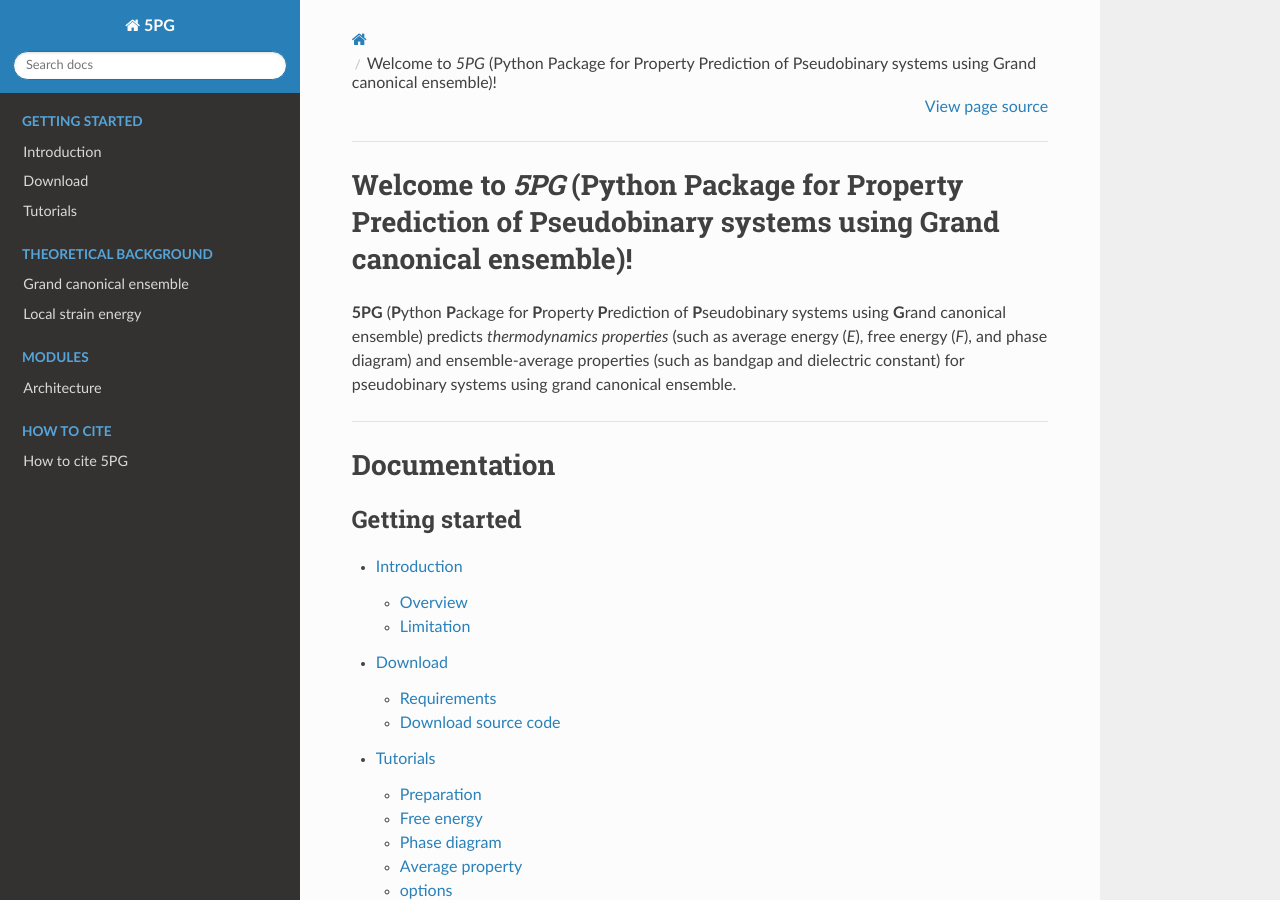
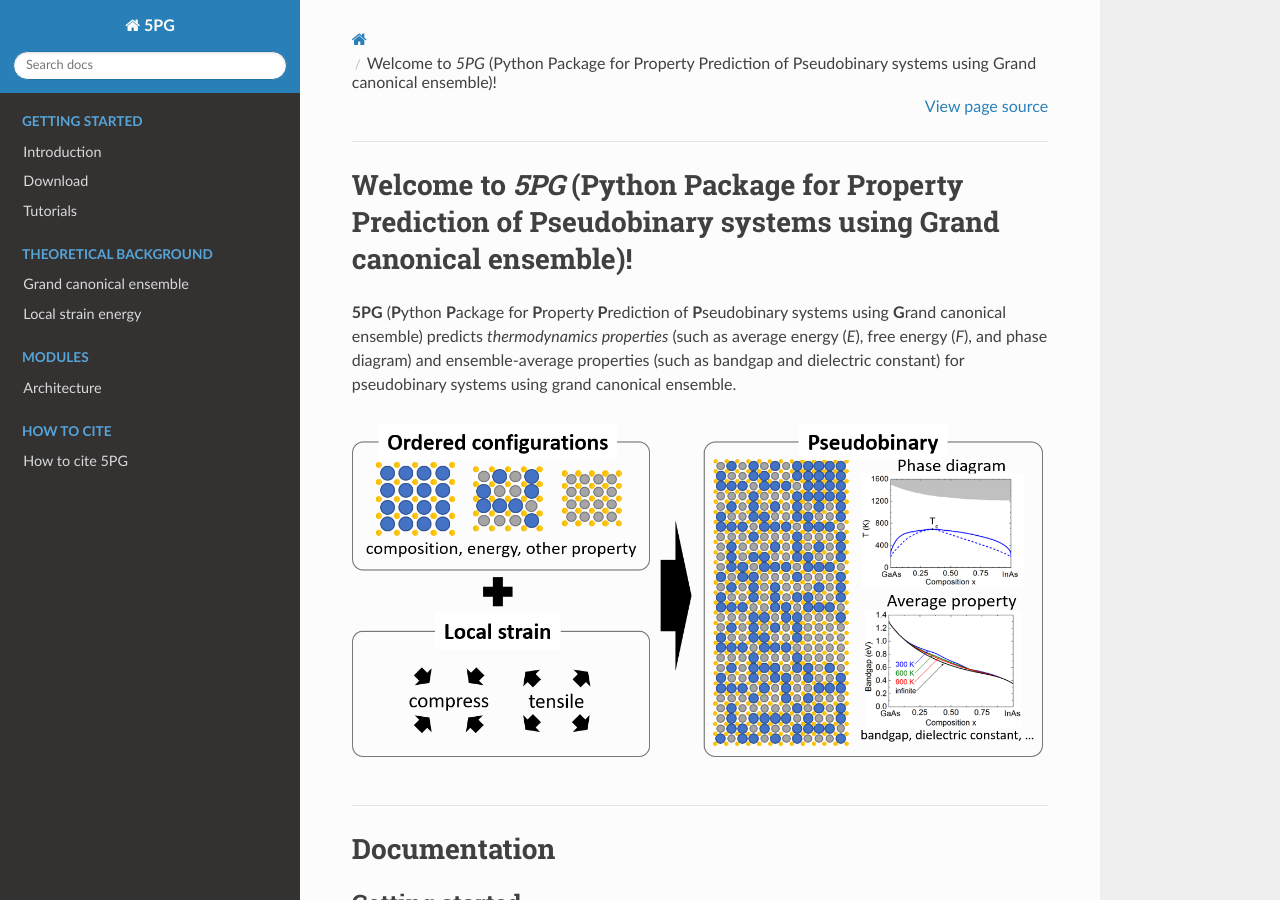
Before and after one commit to Han-Gyuseung/5PG, a Sphinx documentation site: the page built from docs/source/index.rst, in a window 1280 px wide and 900 px high. Built offline with Sphinx 7.4.7 and the Read the Docs theme 2.0.0, drawn with Linux system fonts in a browser that asks for light colours.

Commit message:
Add files via upload

```diff
--- a/docs/source/index.rst
+++ b/docs/source/index.rst
@@ -8,6 +8,7 @@ Welcome to *5PG* (Python Package for Property Prediction of Pseudobinary systems
 
 **5PG** (**P**\ ython **P**\ ackage for **P**\ roperty **P**\ rediction of **P**\ seudobinary systems using **G**\ rand canonical ensemble) predicts *thermodynamics properties* (such as average energy (*E*), free energy (*F*), and phase diagram) and ensemble-average properties (such as bandgap and dielectric constant) for pseudobinary systems using grand canonical ensemble.
 
+.. image:: _static/abstract.png
 
 --------------
 
```
